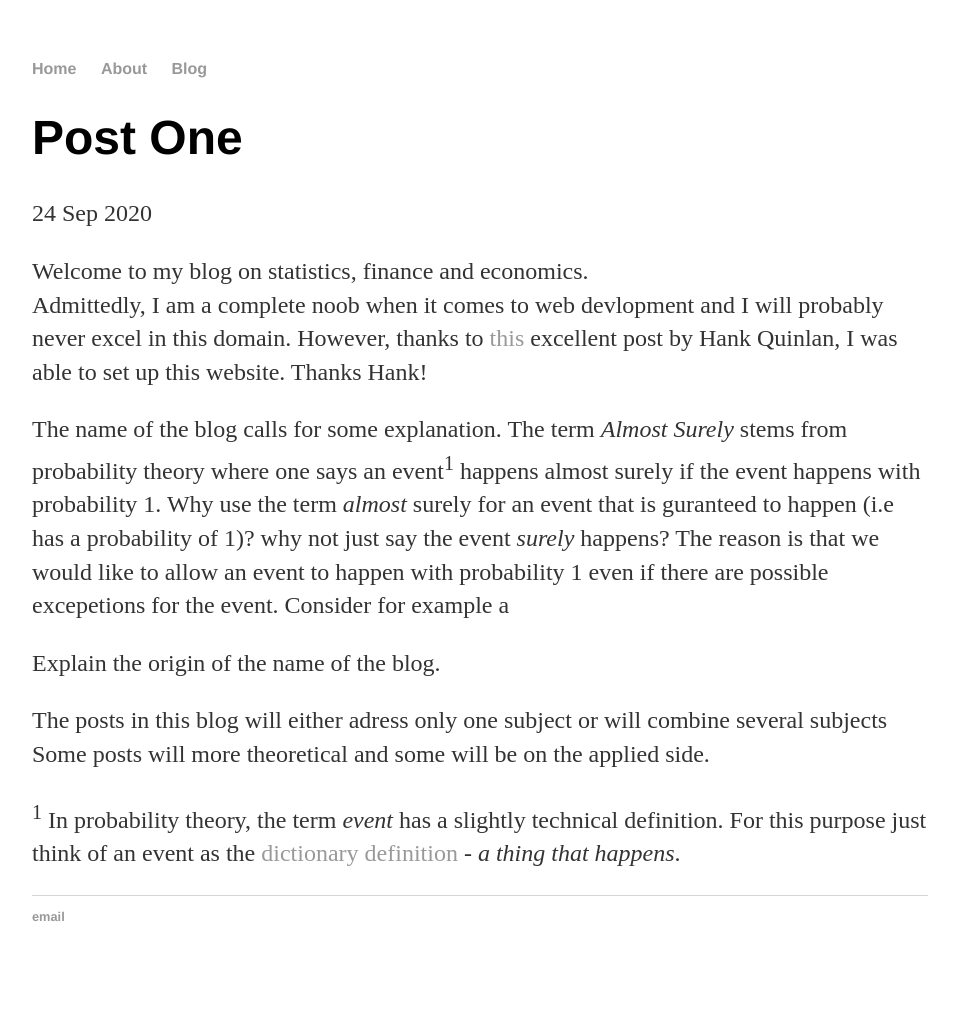
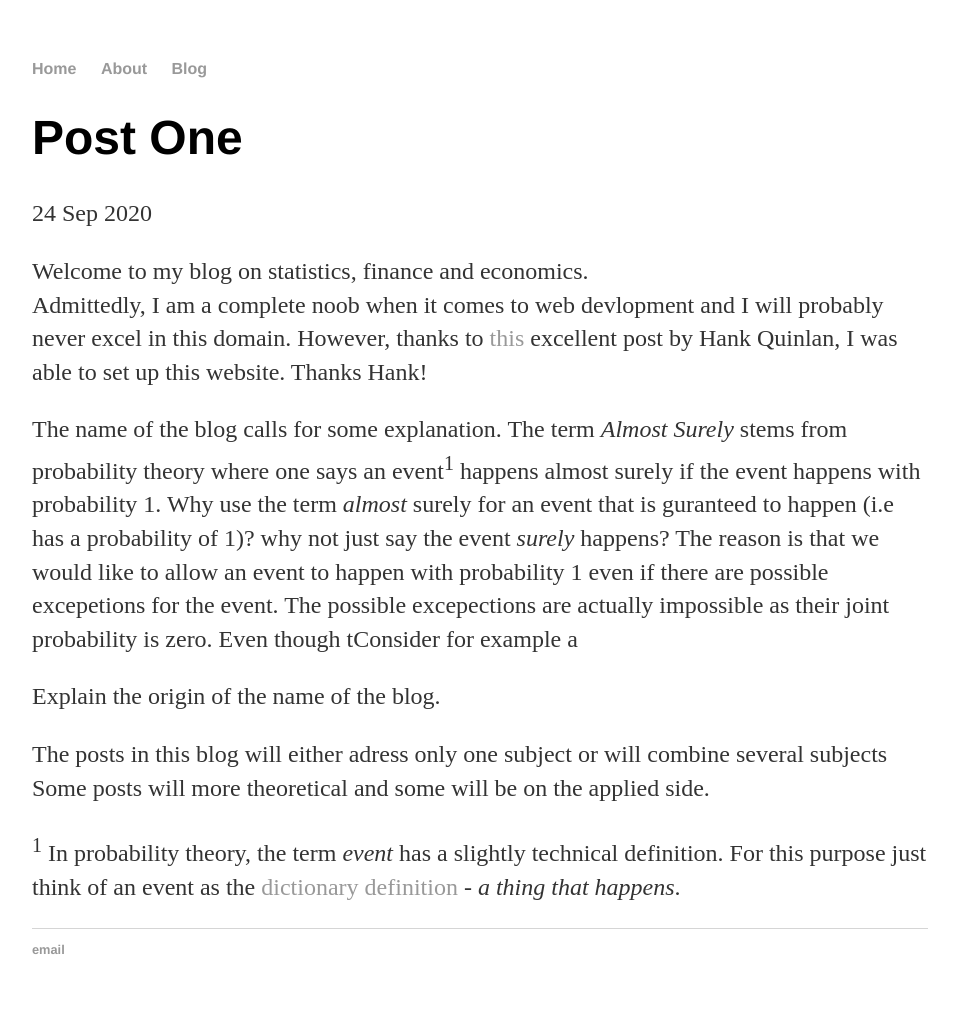
Before and after one commit to nirryde/nirryde.github.io, a Jekyll site: the page built from _posts/2020-09-24-post one.md, in a window 1280 px wide. Shown: the whole page, without its empty margins (160-1115 px from the left). Built offline with Jekyll 4.4.1, drawn with Linux system fonts in a browser that asks for light colours; before the commit the page ends 984 px from its top, so only the background shows below that.

Commit message:
Update 2020-09-24-post one.md

```diff
--- a/_posts/2020-09-24-post one.md
+++ b/_posts/2020-09-24-post one.md
@@ -5,9 +5,9 @@ date: 2020-09-24
 ---
 
 Welcome to my blog on statistics, finance and economics. <br />
-Admittedly, I am a complete noob when it comes to web devlopment and I will probably never excel in this domain. However, thanks to <a href="http://jmcglone.com/guides/github-pages/#css">this</a> excellent post by Hank Quinlan, I was able to set up this website. Thanks Hank! <br />
+Admittedly, I am a complete noob when it comes to web devlopment and I will probably never excel in this domain. However, thanks to <a href="http://jmcglone.com/guides/github-pages/#css">this</a> excellent post by Hank Quinlan, I was able to set up this website. Thanks Hank!
 
-The name of the blog calls for some explanation. The term *Almost Surely* stems from probability theory where one says an event<sup>1</sup> happens almost surely if the event happens with probability 1. Why use the term *almost* surely for an event that is guranteed to happen (i.e has a probability of 1)? why not just say the event *surely* happens? The reason is that we would like to allow an event to happen with probability 1 even if there are possible excepetions for the event. Consider for example a
+The name of the blog calls for some explanation. The term *Almost Surely* stems from probability theory where one says an event<sup>1</sup> happens almost surely if the event happens with probability 1. Why use the term *almost* surely for an event that is guranteed to happen (i.e has a probability of 1)? why not just say the event *surely* happens? The reason is that we would like to allow an event to happen with probability 1 even if there are possible excepetions for the event. The possible excepections are actually impossible as their joint probability is zero. Even though tConsider for example a
 
 
 Explain the origin of the name of the blog.
```
